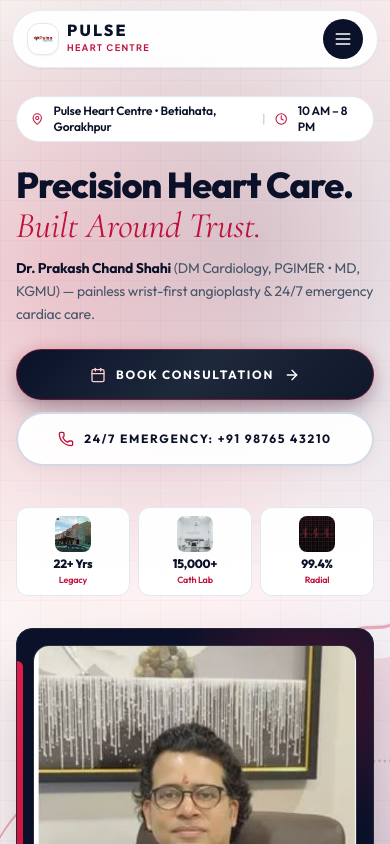
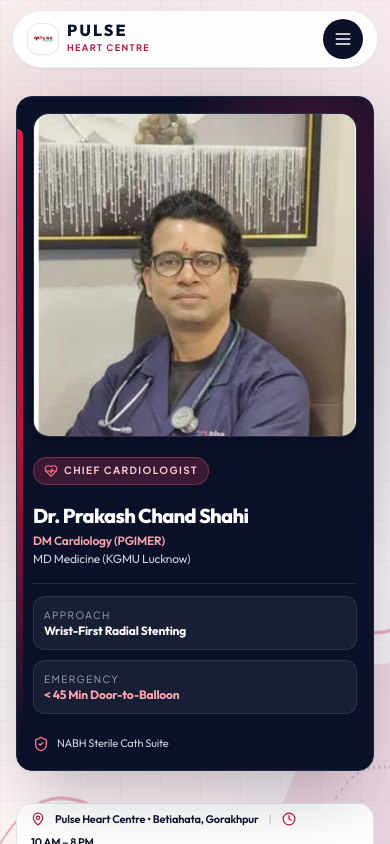
Before and after one commit to Sulekha550/hospital-website, a React (Vite) app: page / in a window 390 px wide. Shown: the top 844 px of the page. Built offline with nearby package versions, Linux system fonts and the light colour scheme.

Commit message:
Update website code

```diff
--- a/src/components/CinematicHeroSection.jsx
+++ b/src/components/CinematicHeroSection.jsx
@@ -19,10 +19,10 @@ export default function CinematicHeroSection() {
       <div className="max-w-7xl mx-auto w-full relative z-10">
         <div className="grid grid-cols-1 lg:grid-cols-12 gap-8 lg:gap-10 items-center">
 
-          {/* Left Column (6 cols): Editorial Lead & Compact Visual Cards */}
-          <div className="lg:col-span-6 space-y-6 text-left">
+          {/* Left Column (6 cols): Editorial Lead & Compact Visual Cards (below image on mobile, left on desktop) */}
+          <div className="lg:col-span-6 order-2 lg:order-1 space-y-6 text-left">
 
-            <div className="inline-flex items-center gap-2.5 px-3.5 py-1.5 rounded-full bg-white border border-slate-200 shadow-xs text-xs font-semibold text-[#0A1128]">
+            <div className="inline-flex flex-wrap items-center gap-x-2.5 gap-y-1 px-3.5 py-1.5 rounded-2xl sm:rounded-full bg-white border border-slate-200 shadow-xs text-[11px] sm:text-xs font-semibold text-[#0A1128]">
               <MapPin className="w-3.5 h-3.5 text-[#BE123C]" />
               <span>Pulse Heart Centre • Betiahata, Gorakhpur</span>
               <span className="text-slate-300">|</span>
@@ -80,8 +80,8 @@ export default function CinematicHeroSection() {
             </div>
           </div>
 
-          {/* Right Column (6 cols): Deep Midnight Navy Architectural Stage Panel */}
-          <div className="lg:col-span-6">
+          {/* Right Column (6 cols): Deep Midnight Navy Architectural Stage Panel (above text on mobile, right on desktop) */}
+          <div className="lg:col-span-6 order-1 lg:order-2">
             <div className="relative rounded-2xl sm:rounded-[2rem] bg-[#0A1128] p-4 sm:p-6 shadow-[0_30px_70px_-15px_rgba(10,17,40,0.3)] border border-slate-800 overflow-hidden">
               {/* Crimson Accent Bar on Left Edge */}
               <div className="absolute left-0 top-8 bottom-8 w-1.5 bg-gradient-to-b from-[#E11D48] via-[#BE123C] to-transparent rounded-r-full" />
```
Also changed, not shown: 38 other files (tests, documents, lock files or other folders).
